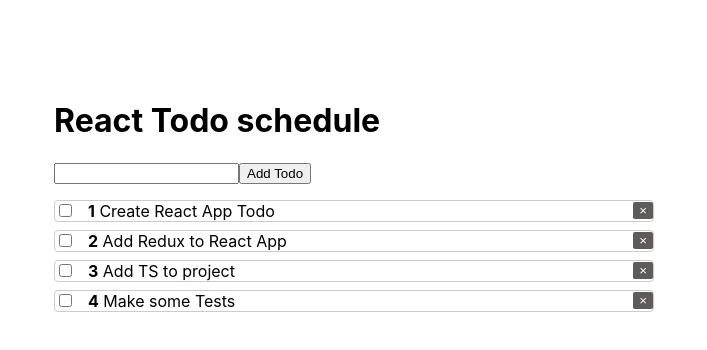
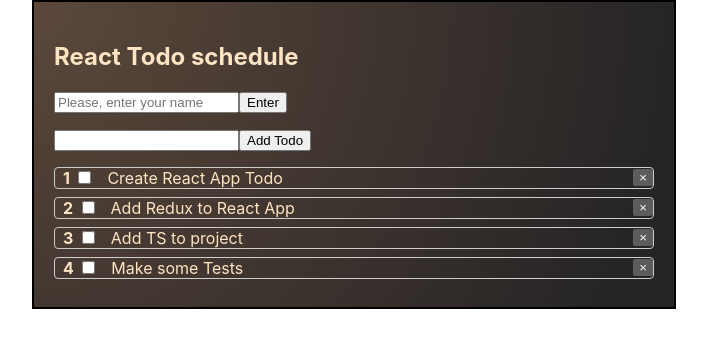
Before and after one commit to ZhuravlovAlex/todo-schedule, a React (Create React App) app: page / in a window 1280 px wide. Shown: the top 350 px of the page, without its empty margins (286-993 px from the left). Built offline with nearby package versions, Linux system fonts and the light colour scheme.

Commit message:
feat: install redux

```diff
--- a/package.json
+++ b/package.json
@@ -9,7 +9,9 @@
     "prop-types": "^15.8.1",
     "react": "^18.2.0",
     "react-dom": "^18.2.0",
+    "react-redux": "^8.0.4",
     "react-scripts": "5.0.1",
+    "redux": "^4.2.0",
     "web-vitals": "^2.1.4"
   },
   "scripts": {
--- a/src/App/App.js
+++ b/src/App/App.js
@@ -2,6 +2,7 @@
 import TodoList from "../Todo/TodoList";
 import Context from "../context";
 import styles from "./App.module.css"
+import Registration from "../Regisration/Registration";
 
 
 const AddTodo = React.lazy(() => import('../AddTodo'))
@@ -41,7 +42,10 @@
   return (
     <Context.Provider value={{removeTodo: removeTodo}}>
       <div className={styles.body}>
-        <h1>React Todo schedule</h1>
+
+        <h2>React Todo schedule</h2>
+
+        <Registration/>
 
         <React.Suspense >
           <AddTodo onCreate={addTodo} />
--- a/src/App/App.module.css
+++ b/src/App/App.module.css
@@ -1,5 +1,10 @@
 .body {
-	padding-top: 5rem;
-	margin: 0 auto;
-	width: 600px;
+	max-width: 600px;
+		max-height: 100%;
+		font: "Century Gothic", Futura, sans-serif;
+		color: bisque;
+		border: solid 2px black;
+		margin: 0 auto;
+		padding: 20px;
+		background: radial-gradient(100% 215.42% at 0% 0%, #5b483a 0%, #262425 100%);
 }
--- /dev/null
+++ b/src/Regisration/Registration.js
@@ -0,0 +1,15 @@
+import React from "react";
+import styles from "./Registration.module.css"
+
+function Registration () {
+	return (
+		<form className={styles.registr} >
+			<input
+				required
+				placeholder='Please, enter your name'/>
+			<button type="submit">Enter</button>
+		</form>
+	)
+}
+
+export default Registration
--- /dev/null
+++ b/src/Regisration/Registration.module.css
@@ -0,0 +1,9 @@
+.registr {
+	/* display: flex;
+	justify-content: space-between;
+	align-items: center;
+	padding: 0.5rem 1 rem;
+	border: 1px solid #ccc;
+	border-radius: 4px; */
+	margin-bottom: 1rem
+}
--- a/src/Todo/TodoItem.js
+++ b/src/Todo/TodoItem.js
@@ -15,6 +15,8 @@
 	return (
 		<li className={styles.item} >
 			<span className={classes.join(' ')}>
+			<strong className={styles.posNum}>{index + 1}</strong>
+				&nbsp;
 				<input
 					className={styles.itemInput}
 					type="checkbox"
@@ -22,8 +24,7 @@
 					onChange={() => onChange(todo.id)}
 					checked={todo.completed}
 				/>
-				<strong>{index + 1}</strong>
-				&nbsp;
+
 				{todo.title}
 			</span>
 
--- a/src/Todo/TodoItem.module.css
+++ b/src/Todo/TodoItem.module.css
@@ -18,3 +18,11 @@
 	color: #fff;
 	border: none;
 }
+
+.posNum {
+	padding-left: 8px;
+}
+
+.done {
+	text-decoration: line-through;
+}
--- a/src/index.css
+++ b/src/index.css
@@ -12,13 +12,6 @@
     monospace;
 }
 
-.wrapper {
-  padding-top: 5rem;
-  margin: 0 auto;
-  width: 600px;
-}
-
-
 
 .done {
   text-decoration: line-through;
```
Also changed, not shown: 1 other file (tests, documents, lock files or other folders).
